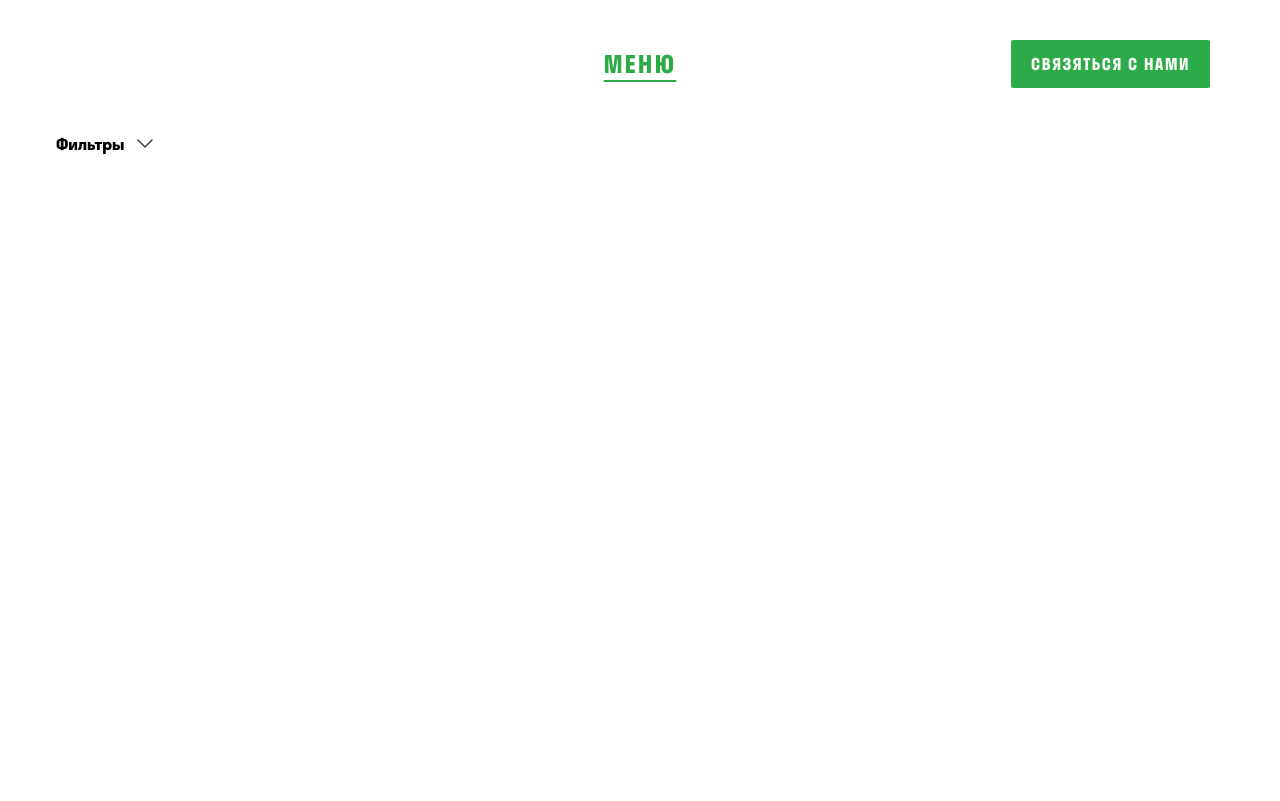
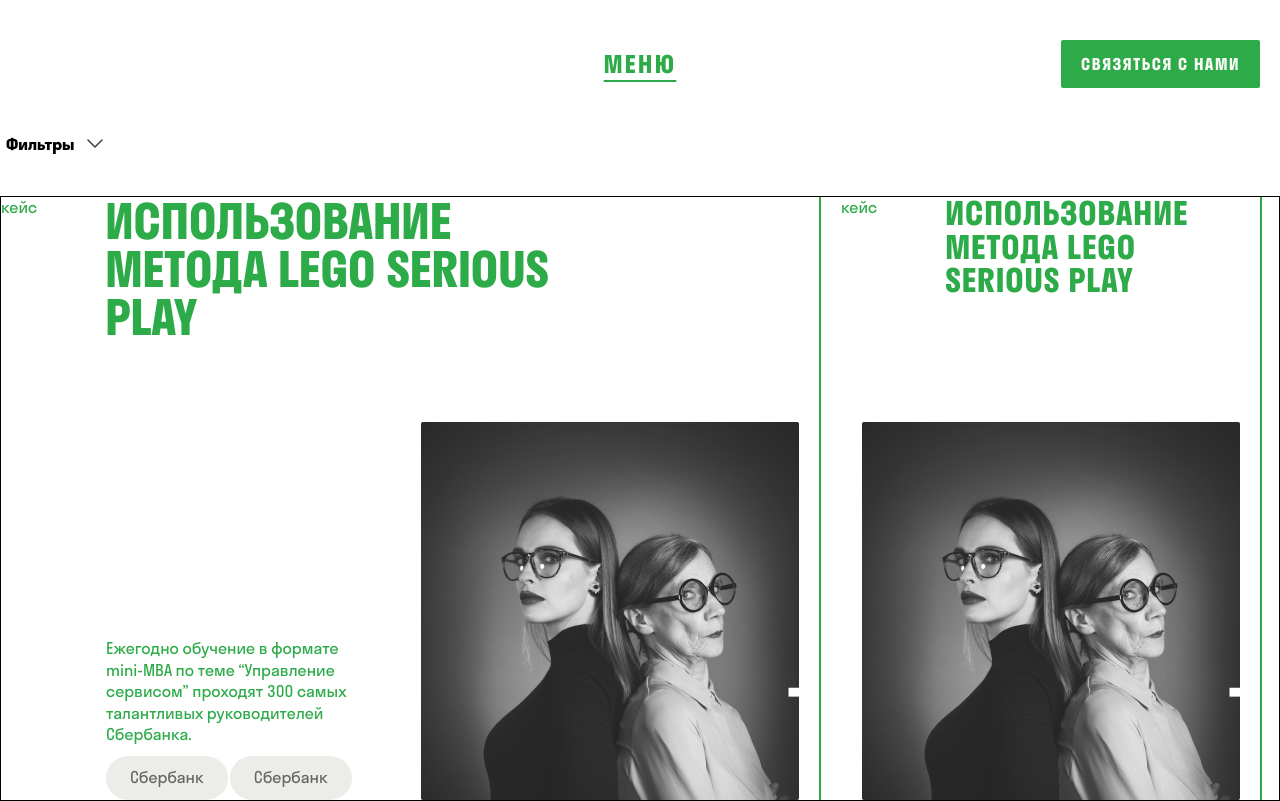
Before and after one commit to DavidEliauri/TBGROUP, a Vue app: page /trainings in a window 1280 px wide. Built offline with nearby package versions, Linux system fonts and the light colour scheme.

Commit message:
Base layout & animations of trainings

```diff
--- a/src/assets/scss/style.scss
+++ b/src/assets/scss/style.scss
@@ -5,27 +5,16 @@
   box-sizing: border-box;
 }
 
+
+
 body {
   font-family: 'Stratos LC', sans-serif;
   font-style: normal;
   font-weight: 400;
   font-size: 16px;
   line-height: 135%;;
+  overflow-x: hidden;
   overflow-y: overlay;
-  padding: 0 100px;
-  max-width: 1440px;
-  margin: 0 auto;
-  @media screen and (max-width: 1440px) {
-    padding: 0 50px;
-  }
-  $notebook_start: 1440px;
-  $notebook: 1024px;
-  $tablet_start: 992px;
-  $tablet: 768px;
-  $tablet_end: 620px;
-  $phone_start: 550px;
-  $phone: 425px;
-  $phone_end: 375px;
 }
 
 .page {
@@ -39,3 +28,12 @@ body {
 button, a {
   cursor: pointer;
 }
+
+.line-clamp {
+  overflow: hidden;
+  text-overflow: ellipsis;
+  display: -moz-box;
+  display: -webkit-box;
+  -webkit-box-orient: vertical;
+  box-orient: vertical;
+}
--- a/src/assets/scss/variables.scss
+++ b/src/assets/scss/variables.scss
@@ -17,3 +17,13 @@ $BRIGHT_GREEN_60: rgba(45, 171, 73, 0.6);
 $BRIGHT_GREEN_30: rgba(45, 171, 73, 0.3);
 
 $TRANSITION: .3s;
+
+
+$notebook_start: 1440px;
+$notebook: 1024px;
+$tablet_start: 992px;
+$tablet: 768px;
+$tablet_end: 620px;
+$phone_start: 550px;
+$phone: 425px;
+$phone_end: 375px;
--- /dev/null
+++ b/src/components/Badge.vue
@@ -0,0 +1,28 @@
+<template>
+  <span class="badge">
+    <slot></slot>
+  </span>
+</template>
+<style lang="scss">
+.badge {
+  display: flex;
+  justify-content: center;
+  align-items: center;
+  font-family: 'Stratos LC Regular', sans-serif;
+  font-style: normal;
+  font-weight: 400;
+  font-size: 16px;
+  line-height: 110%;
+  min-height: 44px;
+  padding: 13px 24px;
+  width: max-content;
+  border-radius: 25px;
+  background-color: $IVORY_95;
+  color: $BLACK_60;
+
+  &.alternative {
+    background-color: $IVORY_80;
+    color: $BRIGHT_GREEN_100;
+  }
+}
+</style>
--- a/src/components/Navigation.vue
+++ b/src/components/Navigation.vue
@@ -4,7 +4,7 @@
       <div class="navigation__menu">
         <button class='navigation__menu__button  link' @click="toggleMenu">Меню</button>
         <nav class="navigation__menu__links">
-          <router-link class="navigation__menu__link link" to="#">Главная</router-link>
+          <router-link class="navigation__menu__link link" to="/">Главная</router-link>
           <router-link class="navigation__menu__link link" to="#">Программы</router-link>
           <router-link class="navigation__menu__link link" to="#">Клиенты</router-link>
           <router-link class="navigation__menu__link link" to="#">Тематики</router-link>
--- a/src/pages/Home.vue
+++ b/src/pages/Home.vue
@@ -23,6 +23,7 @@
 
     <!--    <Card class="home-page__card"/>-->
   </main>
+
 </template>
 <script setup>
 import Card from '@/components/Card.vue';
@@ -45,6 +46,8 @@ onMounted(() => {
 });
 </script>
 <style lang="scss">
+
+
 h1 {
   letter-spacing: -7px;
   color: $BRIGHT_GREEN_100;
--- /dev/null
+++ b/src/pages/Trainings.vue
@@ -0,0 +1,148 @@
+<template>
+  <main class="page trainings-page">
+    <section v-for="training_index in 2" :key="`training-${training_index}`"
+             :class="{active: training_index===active_index}" class="training">
+      <div class="training__header">
+        <p class="training__header__pre body">кейс</p>
+        <h4 class="training__header__title line-clamp">ИСПОЛЬЗОВАНИЕ МЕТОДА LEGO SERIOUS PLAY</h4>
+      </div>
+
+      <div class="training__content">
+        <div class="training__content__main">
+          <p class="training__content__main__text body">Ежегодно обучение в формате mini-MBA по теме “Управление
+            сервисом”
+            проходят 300 самых талантливых руководителей Сбербанка.</p>
+          <div class="training__content__main__badges">
+            <Badge class="training__content__main__badges__badge">Сбербанк</Badge>
+            <Badge class="training__content__main__badges__badge">Сбербанк</Badge>
+          </div>
+        </div>
+        <div @click="selectTrainingIndex(training_index)" class="training__content__image__wrapper">
+          <img src="@/assets/images/TwoWomans.png" alt="Training main image" class="training__content__image">
+        </div>
+      </div>
+    </section>
+  </main>
+</template>
+<script setup>
+import Badge from '@/components/Badge.vue';
+import {ref} from 'vue';
+
+const active_index = ref(1);
+const selectTrainingIndex = training_index => active_index.value = training_index;
+</script>
+<style lang="scss">
+.trainings-page {
+  display: flex;
+  flex-direction: row;
+  justify-content: flex-start;
+  align-items: center;
+  overflow-x: auto;
+  height: 100%;
+  width: 100%;
+  max-width: 100%;
+}
+
+.training {
+  color: $BRIGHT_GREEN_100;
+  min-width: 820px;
+  width: 820px;
+  max-width: 820px;
+  height: 603px;
+  border-right: 2px solid $BRIGHT_GREEN_100;
+  padding: 0 20px;
+  display: flex;
+  flex-direction: column;
+  justify-content: space-between;
+  align-items: flex-start;
+  transition: 10s;
+
+  * {
+    transition: 10s;
+  }
+
+  &:not(.active) {
+    min-width: 441px;
+    width: 441px;
+    max-width: 441px;
+  }
+
+  &:not(.active) & {
+    &__header__title {
+      width: 277px;
+      font-size: 32px;
+      line-height: 105%;
+      letter-spacing: 0.03em;
+    }
+
+    &__content {
+      &__main {
+        display: none;
+      }
+    }
+  }
+
+
+  &:first-of-type {
+    padding-left: 0;
+  }
+
+  &__header {
+    display: flex;
+    flex-direction: row;
+    justify-content: flex-start;
+    align-items: flex-start;
+
+    &__pre {
+      margin-right: 68px;
+    }
+
+    &__title {
+      line-clamp: 4;
+      -webkit-line-clamp: 4;
+      width: 498px;
+
+    }
+  }
+
+  &__content {
+    display: flex;
+    flex-direction: row;
+    justify-content: flex-end;
+    align-items: flex-end;
+    align-self: flex-end;
+    grid-gap: 44px;
+
+    &__main {
+      display: flex;
+      flex-direction: column;
+      grid-gap: 10px;
+
+      &__text {
+        width: 271px;
+        max-width: 271px;
+      }
+
+      &__badges {
+        display: flex;
+        grid-gap: 2px;
+      }
+    }
+
+    &__image {
+      &__wrapper {
+        width: 378px;
+        height: auto;
+        max-height: 378px;
+        cursor: pointer;
+      }
+
+      display: block;
+      width: 100%;
+      height: auto;
+      max-height: 100%;
+      object-fit: contain;
+    }
+  }
+}
+</style>
--- a/src/router/router.js
+++ b/src/router/router.js
@@ -5,8 +5,13 @@ const router = createRouter({
     routes: [
         {
             path: '/',
-            name: 'home',
+            name: 'Home page',
             component: ()=>import("@/pages/Home.vue")
+        },
+        {
+            path: '/trainings',
+            name: 'Trainings page',
+            component: ()=>import("@/pages/Trainings.vue")
         }
     ]
 })
```
Also changed, not shown: src/assets/images/TwoWomans.png (added).
